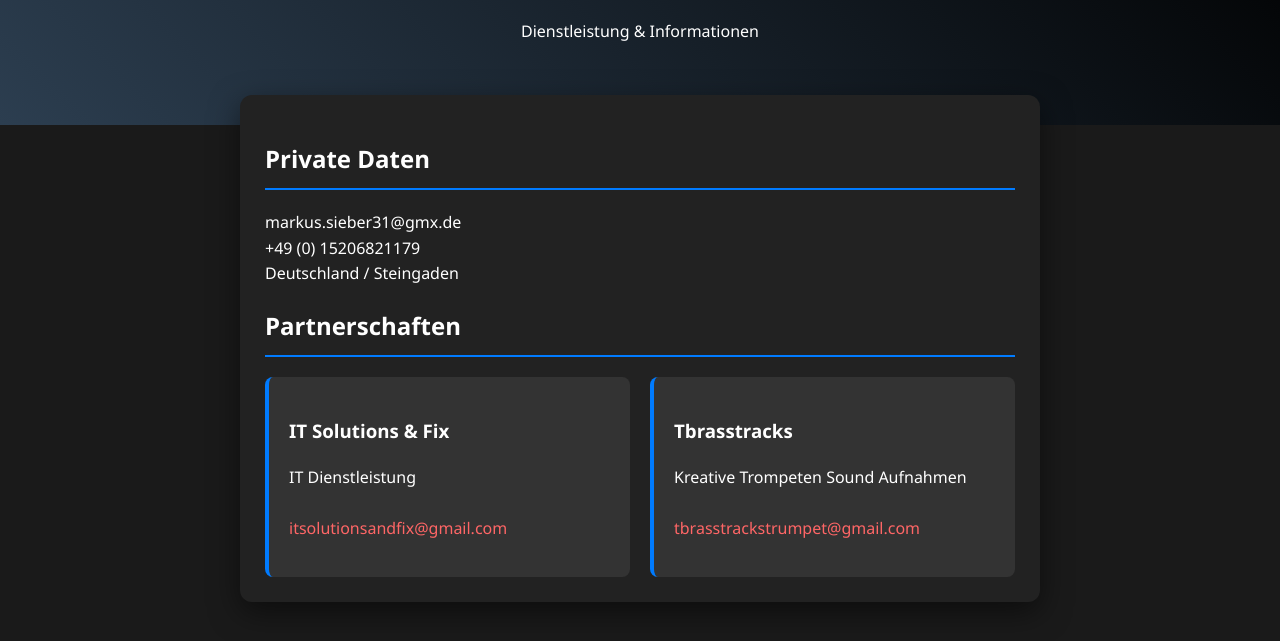
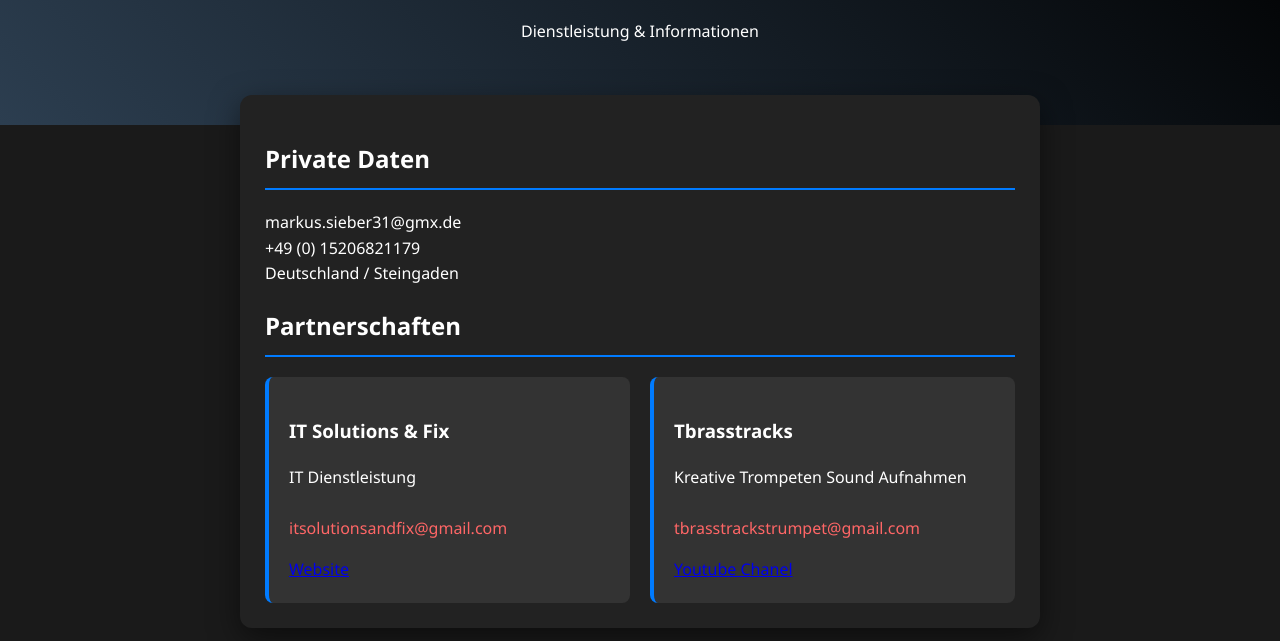
Before and after one commit to Tbrasstracks/Markus-Sieber, a plain HTML site: page index.html in a window 1280 px wide. Shown: the part 155-796 px from the top of the page. Drawn offline with Linux system fonts and the light colour scheme.

Commit message:
Add links to website and YouTube channel

```diff
--- a/index.html
+++ b/index.html
@@ -36,11 +36,13 @@
                     <h3>IT Solutions & Fix</h3>
                     <p>IT Dienstleistung
                         <br><br><span class="email-red">itsolutionsandfix@gmail.com</span></p>
+                    <a href="link.to.website.com" target="_blank" class="Website-button">Website</a>
                 </div>
                 <div class="box">
                     <h3>Tbrasstracks</h3>
                     <p>Kreative Trompeten Sound Aufnahmen
                         <br><br><span class="email-red">tbrasstrackstrumpet@gmail.com</span></p>
+                    <a href="link.to.youtube chanel.com" target="_blank" class="Youtube Chanel-button">Youtube Chanel</a>
                 </div>
             </div>
         </section>
```
